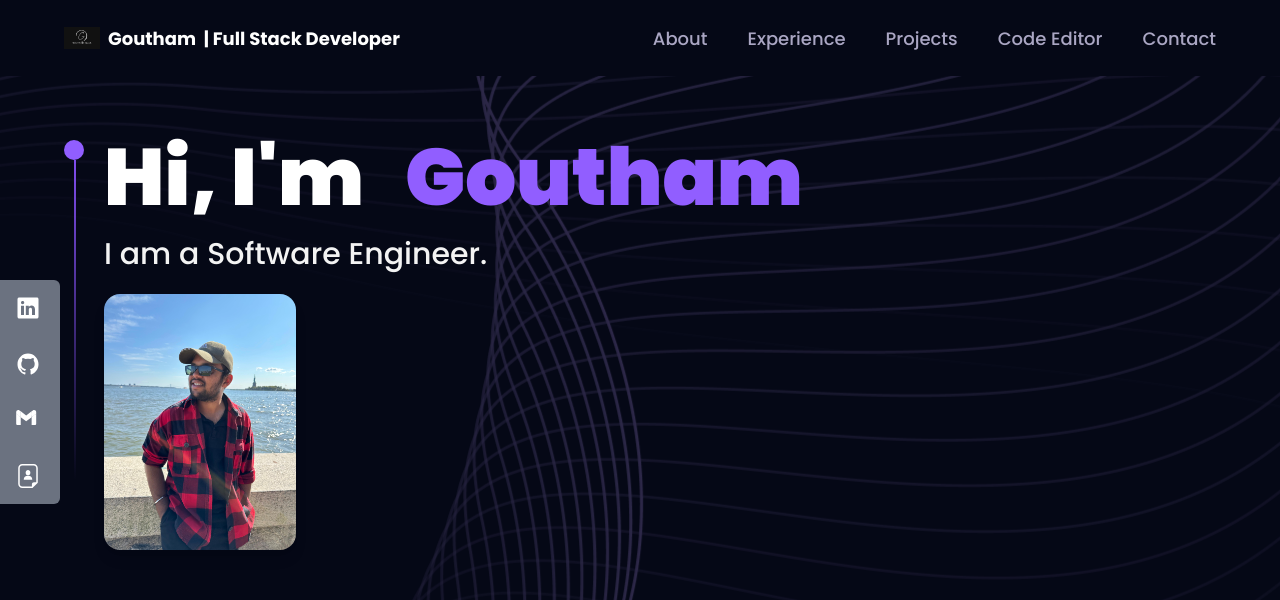
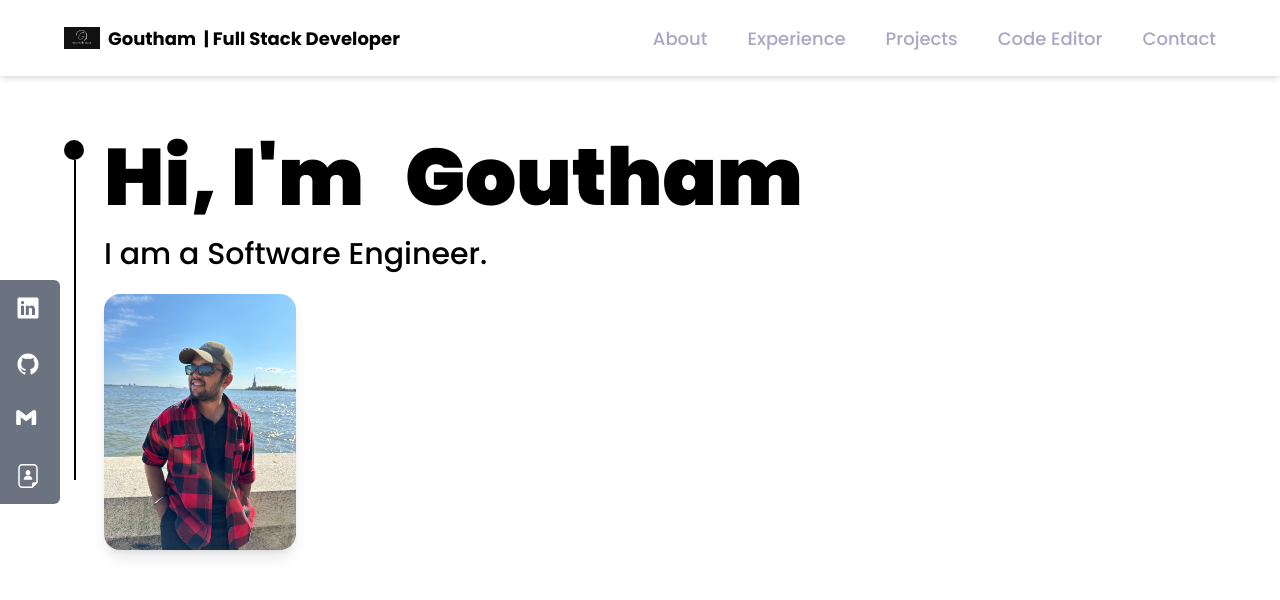
Before and after one commit to kallagoutham/goutham-kalla-personal-website, a React (Create React App) app: page / in a window 1280 px wide. Shown: the top 600 px of the page. Built offline with nearby package versions, Linux system fonts and the light colour scheme.

Commit message:
Remove the purple dark bgm

```diff
--- a/src/App.css
+++ b/src/App.css
@@ -14,18 +14,18 @@
 }
 
 .App-header {
-  background-color: #282c34;
+  background-color: #fff;
   min-height: 100vh;
   display: flex;
   flex-direction: column;
   align-items: center;
   justify-content: center;
   font-size: calc(10px + 2vmin);
-  color: white;
+  color: #111;
 }
 
 .App-link {
-  color: #61dafb;
+  color: #000;
 }
 
 @keyframes App-logo-spin {
--- a/src/components/About.js
+++ b/src/components/About.js
@@ -18,14 +18,14 @@ const ServiceCard = ({ index, title, icon }) => {
     <Tilt className="xs:w-[250px] w-full">
       <motion.div
         variants={fadeIn("right", "spring", 0.5 * index, 0.75)}
-        className="w-full green-pink-gradient p-[1px] rounded-[20px] shadow-card min-h-[180px]"
+        className="w-full bg-white rounded-2xl shadow-lg min-h-[180px] border border-gray-100"
       >
         <div
           options={{ max: 45, scale: 1, speed: 450 }}
-          className="bg-teritary rounded-[20px] py-5 px-12 mih-h-[280px] flex justify-evenly items-center flex-col"
+          className="rounded-2xl py-5 px-12 min-h-[180px] flex justify-evenly items-center flex-col"
         >
           <img src={icons[icon]} alt={title} className="w-16 h-16 object-contain"/>
-          <h3 className="text-white-100 text-lg font-semibold mt-5">{title}</h3>
+          <h3 className="text-black text-lg font-semibold mt-5">{title}</h3>
         </div>
       </motion.div>
     </Tilt>
--- a/src/components/Footer.js
+++ b/src/components/Footer.js
@@ -1,11 +1,11 @@
 const Footer = () => {
   return (
-    <div className="flex justify-between items-center p-4 bg-gray-800 text-white font-small">
-      <p>© 2024 Goutham Kalla. All rights reserved.</p>
+    <div className="flex justify-between items-center p-4 bg-white text-black font-small shadow-inner">
+      <p>© 2026 Goutham Kalla. All rights reserved.</p>
       <div className="flex space-x-4">
         <ul className="flex space-x-4">
           <li className="social-item">
-            <a href="https://github.com/kallagoutham" className="hover:text-gray-600 transition-colors duration-300">
+            <a href="https://github.com/kallagoutham" className="hover:text-black transition-colors duration-300">
               <svg
                 xmlns="http://www.w3.org/2000/svg"
                 width="2em"
@@ -19,7 +19,7 @@ const Footer = () => {
               </svg>
             </a>
           </li>
-          <li className="social-item hover:text-blue-500 transition-colors duration-300">
+          <li className="social-item hover:text-gray-700 transition-colors duration-300">
             <a
               href="https://www.linkedin.com/in/goutham-kalla-3b6133112/"
             >
--- a/src/components/Hero.js
+++ b/src/components/Hero.js
@@ -18,25 +18,25 @@ const Hero = () => {
     return () => clearInterval(interval);
   }, [text]);
   return (
-    <section className="relative w-full h-screen mx-auto">
+    <section className="relative w-full h-screen mx-auto bg-white">
       <div
         className={`${styles.paddingX} absolute inset-0 top-[120px] max-w-7xl mx-auto flex flex-row items-start gap-5`}
       >
         <div className="flex flex-col justify-center items-center mt-5">
-          <div className="w-5 h-5 rounded-full bg-[#915eff]">
-            <div className="w-0.5 ml-2.5 mt-5 sm:h-80 h-40 violet-gradient"></div>
+          <div className="w-5 h-5 rounded-full bg-black">
+            <div className="w-0.5 ml-2.5 mt-5 sm:h-80 h-40 bg-black"></div>
           </div>
         </div>
         <div>
           <h1 className={`${styles.heroHeadText}`}>
             Hi, I'm &nbsp;{" "}
-            <motion.span variants={textVariant()} className="text-[#915eff]">
+            <motion.span variants={textVariant()} className="text-black">
               {" "}
               {text}
             </motion.span>
           </h1>
 
-          <p className={`${styles.heroSubText} mt-2 text-white-100`}>
+          <p className={`${styles.heroSubText} mt-2 text-black`}>
             I am a Software Engineer.
           </p>
           <div className="mt-5">
--- a/src/components/Navbar.js
+++ b/src/components/Navbar.js
@@ -9,7 +9,7 @@ const Navbar = () => {
   const [toggle, setToggle] = useState(false);
   return (
     <nav
-      className={`${styles.paddingX} w-full flex items-center py-5 fixed top-0 z-20 bg-primary`}
+      className={`${styles.paddingX} w-full flex items-center py-5 fixed top-0 z-20 bg-white shadow-md`}
     >
       <div className="w-full flex justify-between items-center max-w-7xl mx-auto">
         <Link
@@ -20,7 +20,7 @@ const Navbar = () => {
           }}
         >
           <img src={logo} alt="logo" className="w-9 h-9 object-contain" />
-          <p className="text-white text-[18px] font-bold cursor-pointer flex">
+          <p className="text-black text-[18px] font-bold cursor-pointer flex">
             Goutham &nbsp;
             <span className="sm:block hidden">| Full Stack Developer</span>
           </p>
@@ -30,8 +30,8 @@ const Navbar = () => {
             <li
               key={link.id}
               className={`${
-                active === link.title ? "text-white" : "text-secondary"
-              } hover:text-white hover:scale-110 hover:brightness-110 transition-transform duration-300 ease-in-out text-[18px] font-medium cursor-pointer`}
+                active === link.title ? "text-black" : "text-secondary"
+              } hover:text-black hover:scale-110 hover:brightness-110 transition-transform duration-300 ease-in-out text-[18px] font-medium cursor-pointer`}
             >
               <Link
                 to={link.id}
--- a/src/index.css
+++ b/src/index.css
@@ -10,7 +10,7 @@
   box-sizing: border-box;
   font-family: "Poppins", sans-serif;
   scroll-behavior: smooth;
-  color-scheme: dark;
+  color-scheme: light;
 }
 
 .hash-span {
@@ -19,18 +19,10 @@
   display: block;
 }
 
-.black-gradient {
-  background: #000000; /* fallback for old browsers */
-  background: -webkit-linear-gradient(
-    to right,
-    #434343,
-    #000000
-  ); /* Chrome 10-25, Safari 5.1-6 */
-  background: linear-gradient(
-    to right,
-    #434343,
-    #000000
-  ); /* W3C, IE 10+/ Edge, Firefox 16+, Chrome 26+, Opera 12+, Safari 7+ */
+
+
+.apple-bg {
+  background: #fff;
 }
 
 .violet-gradient {
@@ -44,7 +36,7 @@
 }
 
 .green-pink-gradient {
-  background: "#050816"; /* Primary dark color */
+  background: #050816; /* Primary dark color */
   background: linear-gradient(90.13deg, #0f4a46 1.9%, #633969 97.5%);
   background: -webkit-linear-gradient(-90.13deg, #0f4a46 1.9%, #934c9d 97.5%);
 }
--- a/src/index.js
+++ b/src/index.js
@@ -19,9 +19,9 @@ const root = ReactDOM.createRoot(document.getElementById("root"));
 root.render(
   <BrowserRouter basename="/">
     <React.StrictMode>
-      <div className="relative z-0 bg-primary bg-hero-pattern animate-bg-move">
+      <div className="relative z-0 apple-bg min-h-screen">
         <div className="bg-center">
-          <Navbar></Navbar>
+          <Navbar />
           <Routes>
             <Route path="/" element={<Hero />} />
             <Route path="/about" element={<About />} />
--- a/src/styles.js
+++ b/src/styles.js
@@ -4,12 +4,12 @@ const styles = {
     padding: "sm:px-16 px-6 sm:py-16 py-10",
 
     heroHeadText:
-      "font-black text-white lg:text-[80px] sm:text-[60px] xs:text-[50px] text-[40px] lg:leading-[98px] mt-2",
+      "font-black text-black lg:text-[80px] sm:text-[60px] xs:text-[50px] text-[40px] lg:leading-[98px] mt-2",
     heroSubText:
-      "text-[#dfd9ff] font-medium lg:text-[30px] sm:text-[26px] xs:text-[20px] text-[16px] lg:leading-[40px]",
+      "text-[#222] font-medium lg:text-[30px] sm:text-[26px] xs:text-[20px] text-[16px] lg:leading-[40px]",
 
     sectionHeadText:
-      "text-white font-black md:text-[60px] sm:text-[50px] xs:text-[40px] text-[30px]",
+      "text-black font-black md:text-[60px] sm:text-[50px] xs:text-[40px] text-[30px]",
     sectionSubText:
       "sm:text-[18px] text-[14px] text-secondary uppercase tracking-wider",
   };
--- a/tailwind.config.js
+++ b/tailwind.config.js
@@ -8,9 +8,9 @@ module.exports = {
         primary: "#050816",
         secondary: "#aaa6c3",
         tertiary: "#151030",
-        "black-100": "#100d25",
-        "black-200": "#090325",
-        "white-100": "#f3f3f3",
+        "black-100": "#000000",
+        "black-200": "#222222",
+        "white-100": "#ffffff",
       },
       boxShadow: {
         card: "0px 35px 120px -15px #211e35",
@@ -19,7 +19,6 @@ module.exports = {
         xs: "450px",
       },
       backgroundImage: {
-        "hero-pattern": "url('/src/assets/herobg.png')",
       },
       animation: {
         'bg-move': 'moveBackground 45s infinite linear',
```
